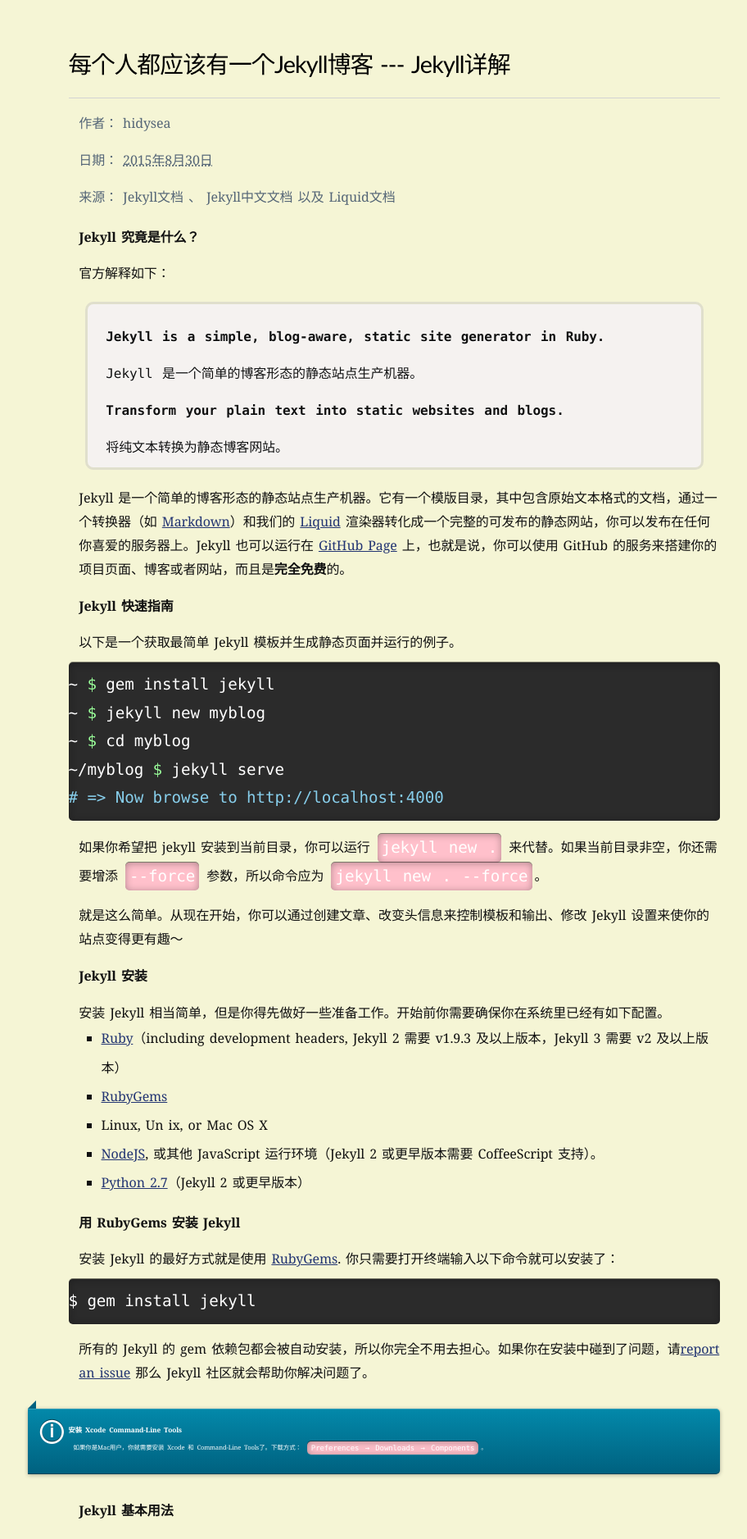
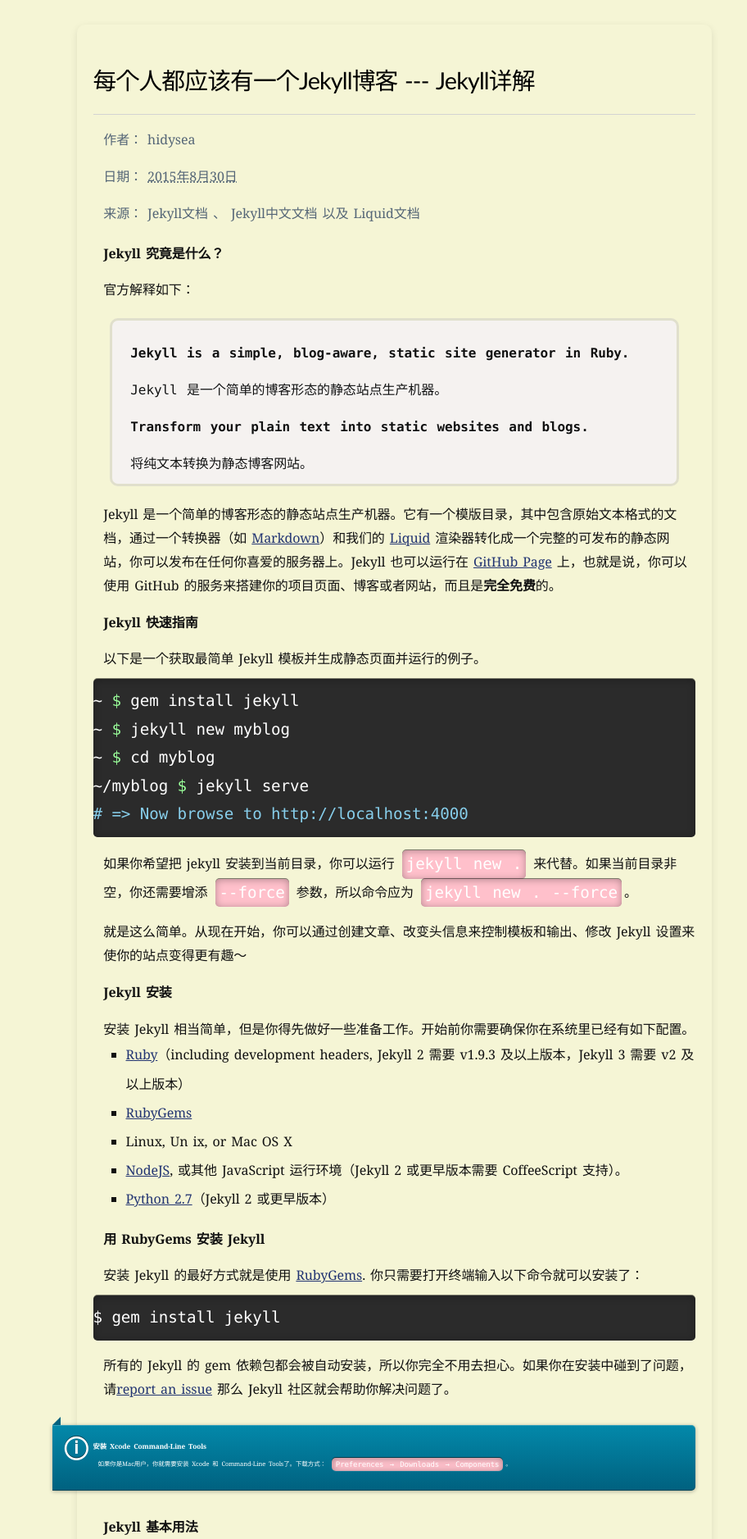
Before and after one commit to hidysea/BloggingWithJekyll, a Jekyll site: the page built from _posts/2015-08-30-learn-jekyll.html, in a window 1280 px wide. Shown: the top 1877 px of the page at 82% size, without its empty margins (146-1058 px from the left). Built offline with Jekyll 4.4.1, drawn with Linux system fonts in a browser that asks for light colours.

Commit message:
modified style.css

```diff
--- a/css/style.css
+++ b/css/style.css
@@ -16,18 +16,18 @@ a{background-color:transparent;-webkit-text-decoration-skip:objects}a:active,a:h
  *  License - http://fontawesome.io/license (Font: SIL OFL 1.1, CSS: MIT License)
  */
 
-/*article {*/
+article {
     /*background-color: #444;*/
-    /*-webkit-border-radius: 10px;*/
-    /*-moz-border-radius: 10px;*/
-    /*border-radius: 10px;*/
-    /*padding: 20px;*/
-    /*margin: 0 10px;*/
-    /*-webkit-box-shadow: 0 3px 10px rgba(0, 0, 0, 0.1);*/
-    /*-moz-box-shadow: 0 3px 10px rgba(0, 0, 0, 0.1);*/
-    /*box-shadow: 0 3px 10px rgba(0, 0, 0, 0.1);*/
+    -webkit-border-radius: 10px;
+    -moz-border-radius: 10px;
+    border-radius: 10px;
+    padding: 20px;
+    margin: 0 10px;
+    -webkit-box-shadow: 0 3px 10px rgba(0, 0, 0, 0.1);
+    -moz-box-shadow: 0 3px 10px rgba(0, 0, 0, 0.1);
+    box-shadow: 0 3px 10px rgba(0, 0, 0, 0.1);
     /*font-size: 16px*/
-/*}*/
+}
 
 pre, code {
     white-space: pre;
```
Also changed, not shown: 1 other file.
